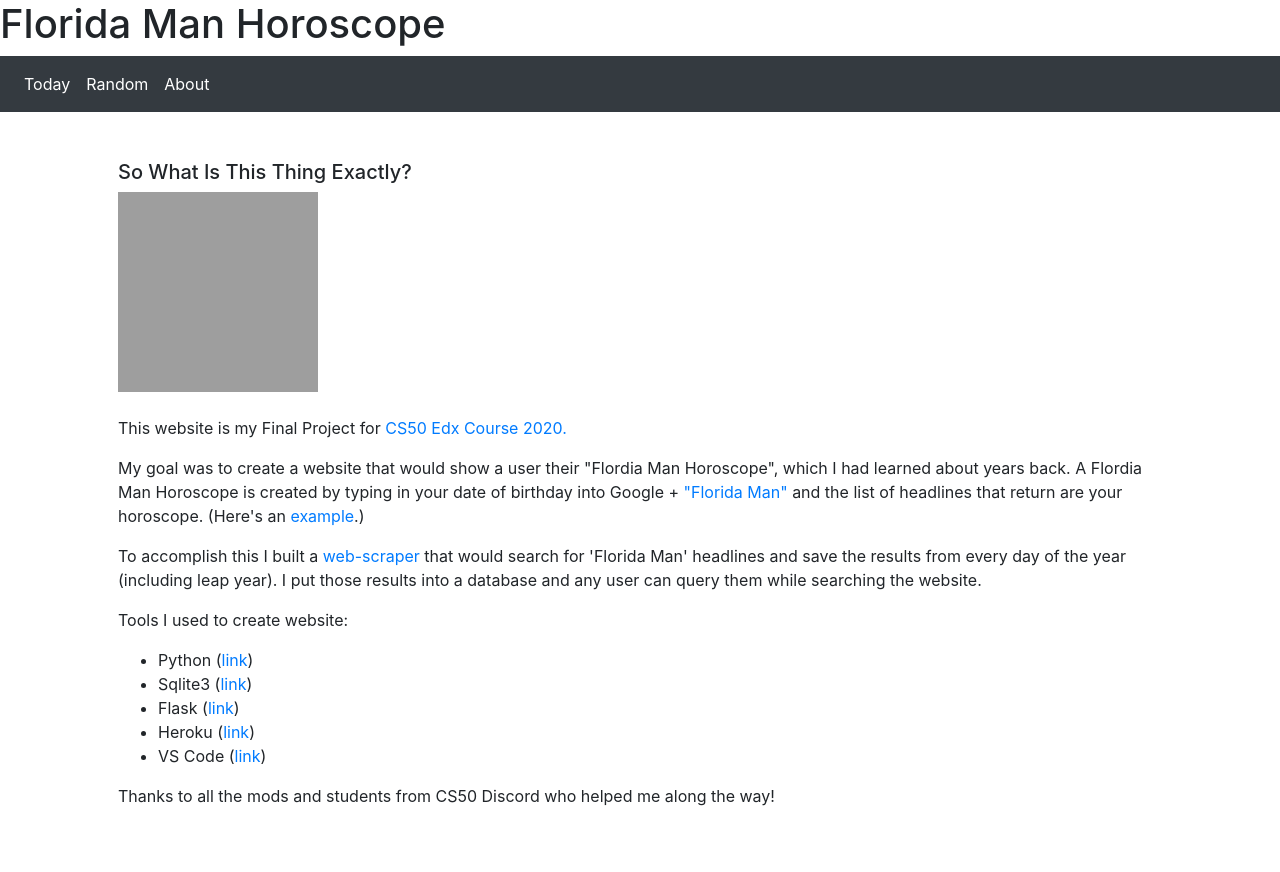
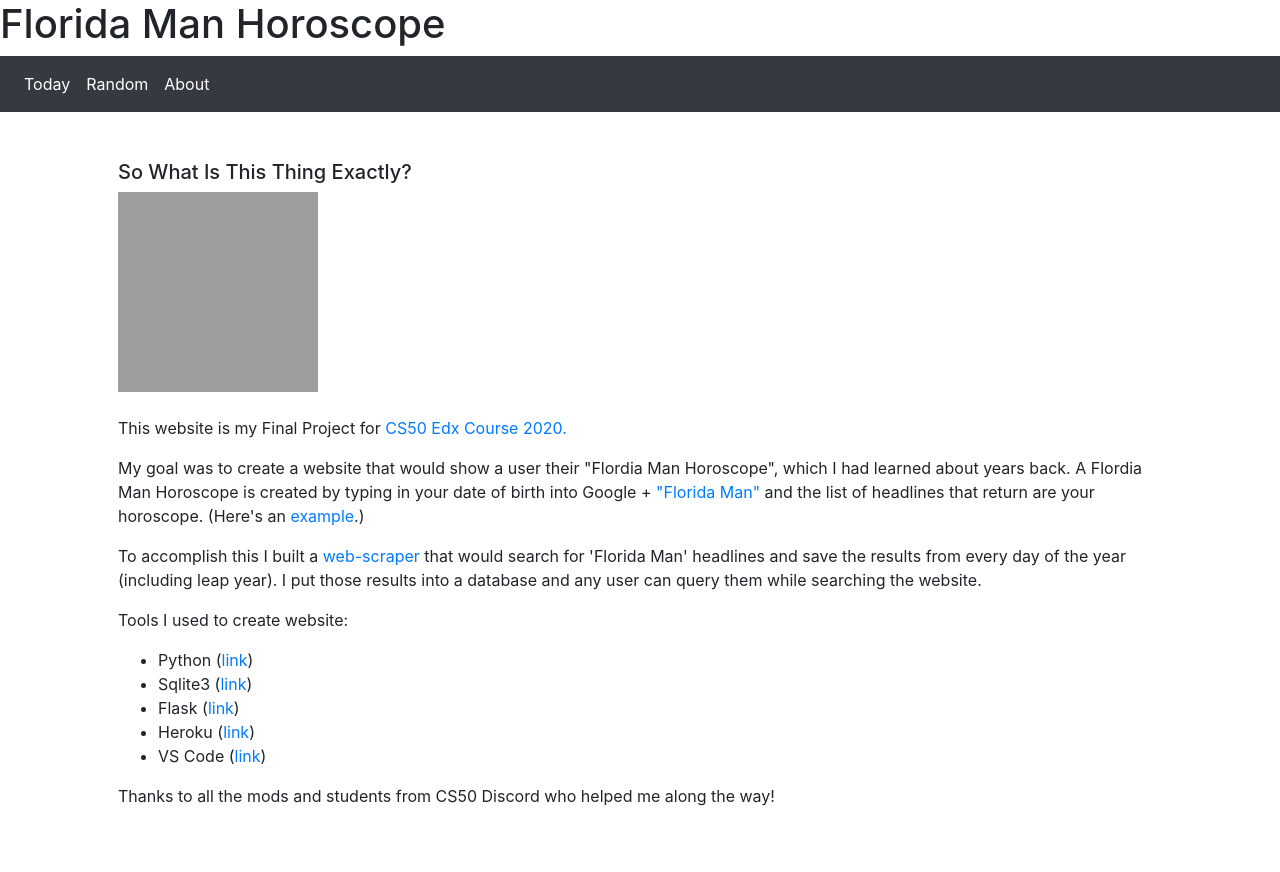
Before and after one commit to smhenderson89/FloridaMan, a Flask app: page /about in a window 1280 px wide. Run offline with Flask 2, Linux system fonts and the light colour scheme; some libraries are stand-ins or nearby versions; grey boxes are pictures that could not be loaded.

Commit message:
fix spelling errors

```diff
--- a/templates/about.html
+++ b/templates/about.html
@@ -13,7 +13,7 @@
 <p>This website is my Final Project for <a href = "https://www.edx.org/course/cs50s-introduction-to-computer-science">CS50 Edx Course 2020.</a>
 <br>
 <p>My goal was to create a website that would show a user their "Flordia Man Horoscope", which I had learned about years back. A Flordia Man Horoscope is created by
-    typing in your date of birthday into Google + <a href="http://letmegooglethat.com/?q=Dec+30+florida+man">"Florida Man"</a> and the list of headlines that return are your horoscope.
+    typing in your date of birth into Google + <a href="http://letmegooglethat.com/?q=Dec+30+florida+man">"Florida Man"</a> and the list of headlines that return are your horoscope.
     (Here's an <a href="https://greatscottcodes.herokuapp.com/random">example</a>.)</p>
 
 <p>To accomplish this I built a <a href="https://en.wikipedia.org/wiki/Web_scraping">web-scraper</a> that would search for 'Florida Man' headlines and save the results from every day of the year (including leap year). I put those results into a database and any user can query them while searching the website.</p>
```
